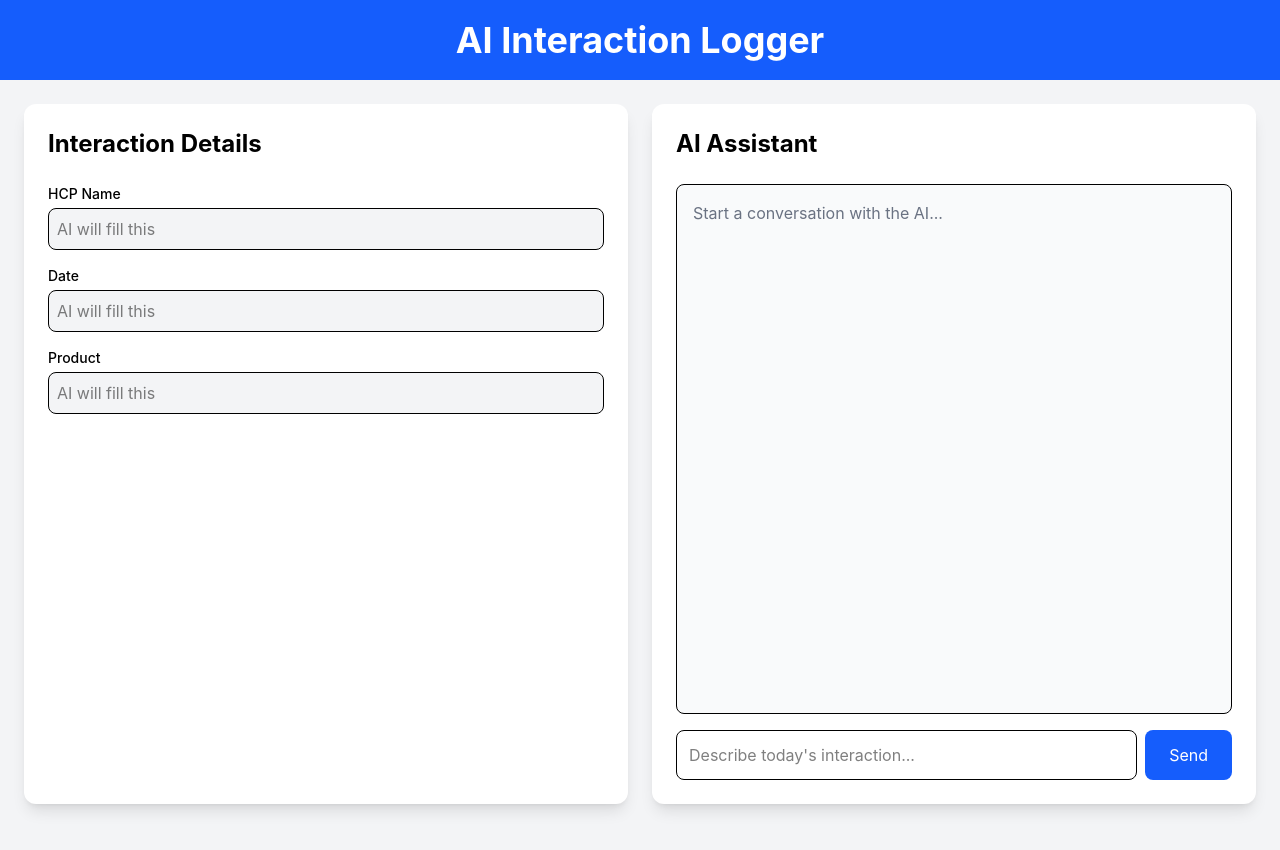
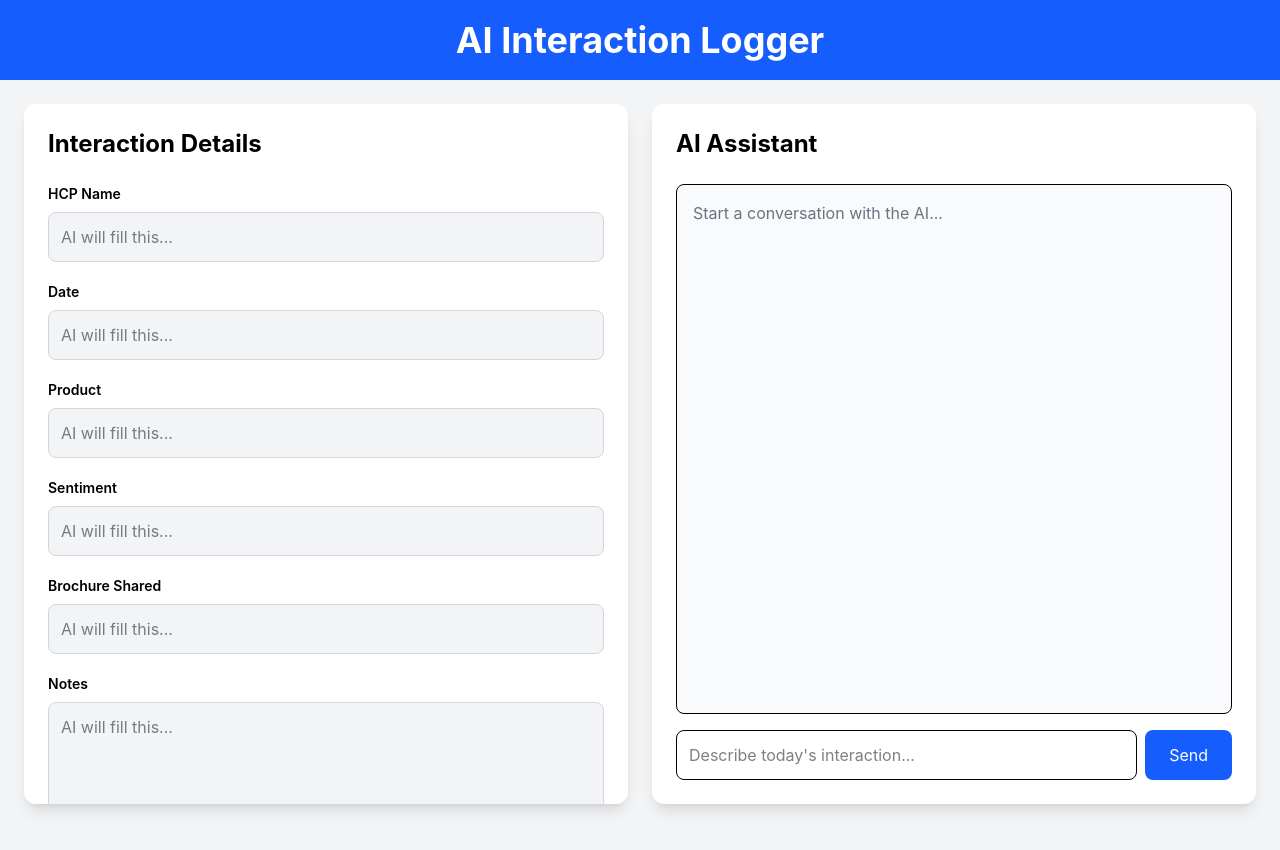
Before and after one commit to ritikbauskar2002-cloud/ai-interaction-logger, a React (Vite) app: page / in a window 1280 px wide. Shown: the top 850 px of the page. Built offline with nearby package versions, Linux system fonts and the light colour scheme.

Commit message:
Create project folder structure

```diff
--- a/src/components/InteractionForm.tsx
+++ b/src/components/InteractionForm.tsx
@@ -1,50 +1,50 @@
 function InteractionForm() {
   return (
-    <div className="bg-white rounded-xl shadow-lg p-6">
+    <div className="bg-white rounded-xl shadow-lg p-6 h-[700px] overflow-auto">
       <h2 className="text-2xl font-bold mb-6">
         Interaction Details
       </h2>
 
-      <div className="space-y-4">
+      <div className="space-y-5">
 
-        <div>
-          <label className="block text-sm font-medium mb-1">
-            HCP Name
-          </label>
-          <input
-            type="text"
-            disabled
-            placeholder="AI will fill this"
-            className="w-full border rounded-lg p-2 bg-gray-100"
-          />
-        </div>
-
-        <div>
-          <label className="block text-sm font-medium mb-1">
-            Date
-          </label>
-          <input
-            type="text"
-            disabled
-            placeholder="AI will fill this"
-            className="w-full border rounded-lg p-2 bg-gray-100"
-          />
-        </div>
-
-        <div>
-          <label className="block text-sm font-medium mb-1">
-            Product
-          </label>
-          <input
-            type="text"
-            disabled
-            placeholder="AI will fill this"
-            className="w-full border rounded-lg p-2 bg-gray-100"
-          />
-        </div>
+        <FormField label="HCP Name" />
+        <FormField label="Date" />
+        <FormField label="Product" />
+        <FormField label="Sentiment" />
+        <FormField label="Brochure Shared" />
+        <FormField label="Notes" textarea />
 
       </div>
+    </div>
+  );
+}
 
+type FormFieldProps = {
+  label: string;
+  textarea?: boolean;
+};
+
+function FormField({ label, textarea = false }: FormFieldProps) {
+  return (
+    <div>
+      <label className="block mb-2 text-sm font-semibold">
+        {label}
+      </label>
+
+      {textarea ? (
+        <textarea
+          disabled
+          rows={4}
+          placeholder="AI will fill this..."
+          className="w-full rounded-lg border border-gray-300 bg-gray-100 p-3"
+        />
+      ) : (
+        <input
+          disabled
+          placeholder="AI will fill this..."
+          className="w-full rounded-lg border border-gray-300 bg-gray-100 p-3"
+        />
+      )}
     </div>
   );
 }
```
